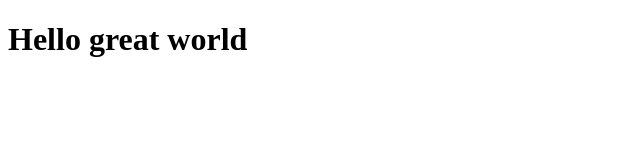
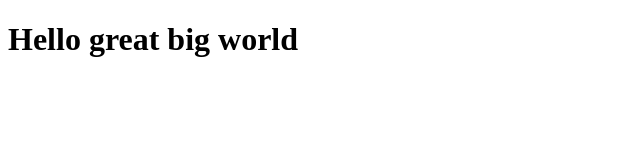
Before and after one commit to luisFilipePT/node-project, a website: page client/index.html in a window 1280 px wide. Shown: the whole page, without its empty margins (0-640 px from the left). Drawn offline with Linux system fonts and the light colour scheme.

Commit message:
great big world

```diff
--- a/client/index.html
+++ b/client/index.html
@@ -7,6 +7,6 @@
   <title>Sample Web App</title>
 </head>
 <body>
-  <h1>Hello great world</h1>
+  <h1>Hello great big world</h1>
 </body>
 </html>
```
